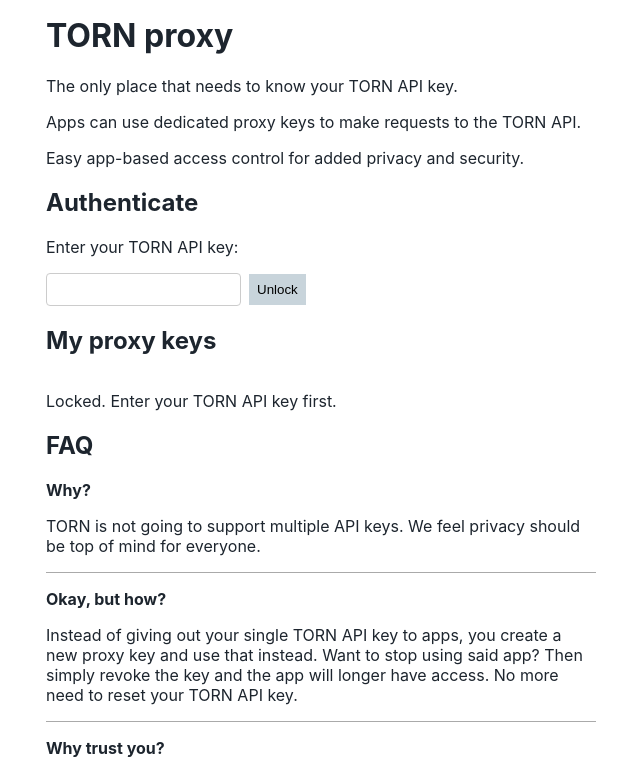
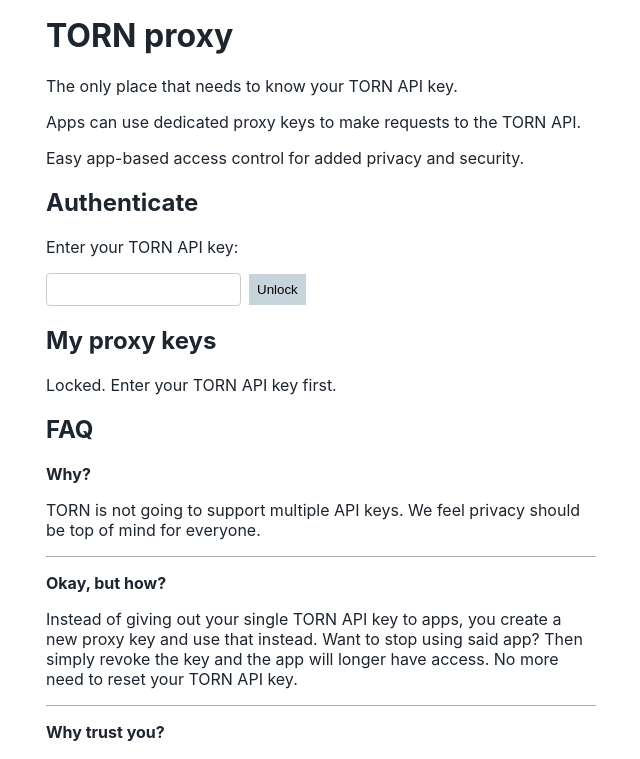
Before and after one commit to waterock/torn-proxy, a React (Create React App) app in the folder client-side/: page / in a window 1280 px wide. Shown: the top 759 px of the page, without its empty margins (319-959 px from the left). Built offline with nearby package versions, Linux system fonts and the light colour scheme.

Commit message:
No margin-top for p elements

```diff
--- a/client-side/src/index.css
+++ b/client-side/src/index.css
@@ -28,3 +28,7 @@
   border: none;
   margin-right: 0.5rem;
 }
+
+p {
+  margin-top: 0;
+}
```
